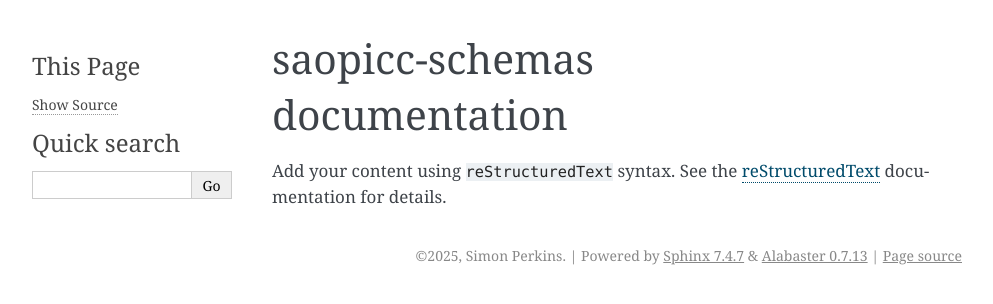
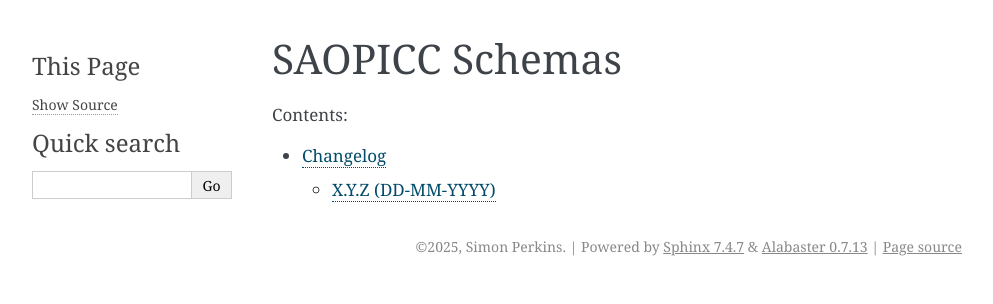
Before and after one commit to saopicc/saopicc-schemas, a Sphinx documentation site: the page built from docs/source/index.rst, in a window 1280 px wide. Shown: the top 304 px of the page, without its empty margins (148-1141 px from the left). Built offline with Sphinx 7.4.7, drawn with Linux system fonts in a browser that asks for light colours.

Commit message:
Add some rst section outlines

```diff
--- /dev/null
+++ b/docs/source/changelog.rst
@@ -0,0 +1,5 @@
+Changelog
+=========
+
+X.Y.Z (DD-MM-YYYY)
+------------------
--- a/docs/source/index.rst
+++ b/docs/source/index.rst
@@ -3,14 +3,12 @@
    You can adapt this file completely to your liking, but it should at least
    contain the root `toctree` directive.
 
-saopicc-schemas documentation
-=============================
-
-Add your content using ``reStructuredText`` syntax. See the
-`reStructuredText <https://www.sphinx-doc.org/en/master/usage/restructuredtext/index.html>`_
-documentation for details.
-
+===============
+SAOPICC Schemas
+===============
 
 .. toctree::
    :maxdepth: 2
    :caption: Contents:
+
+   changelog
```
Also changed, not shown: docs/source/links.rst (added).
